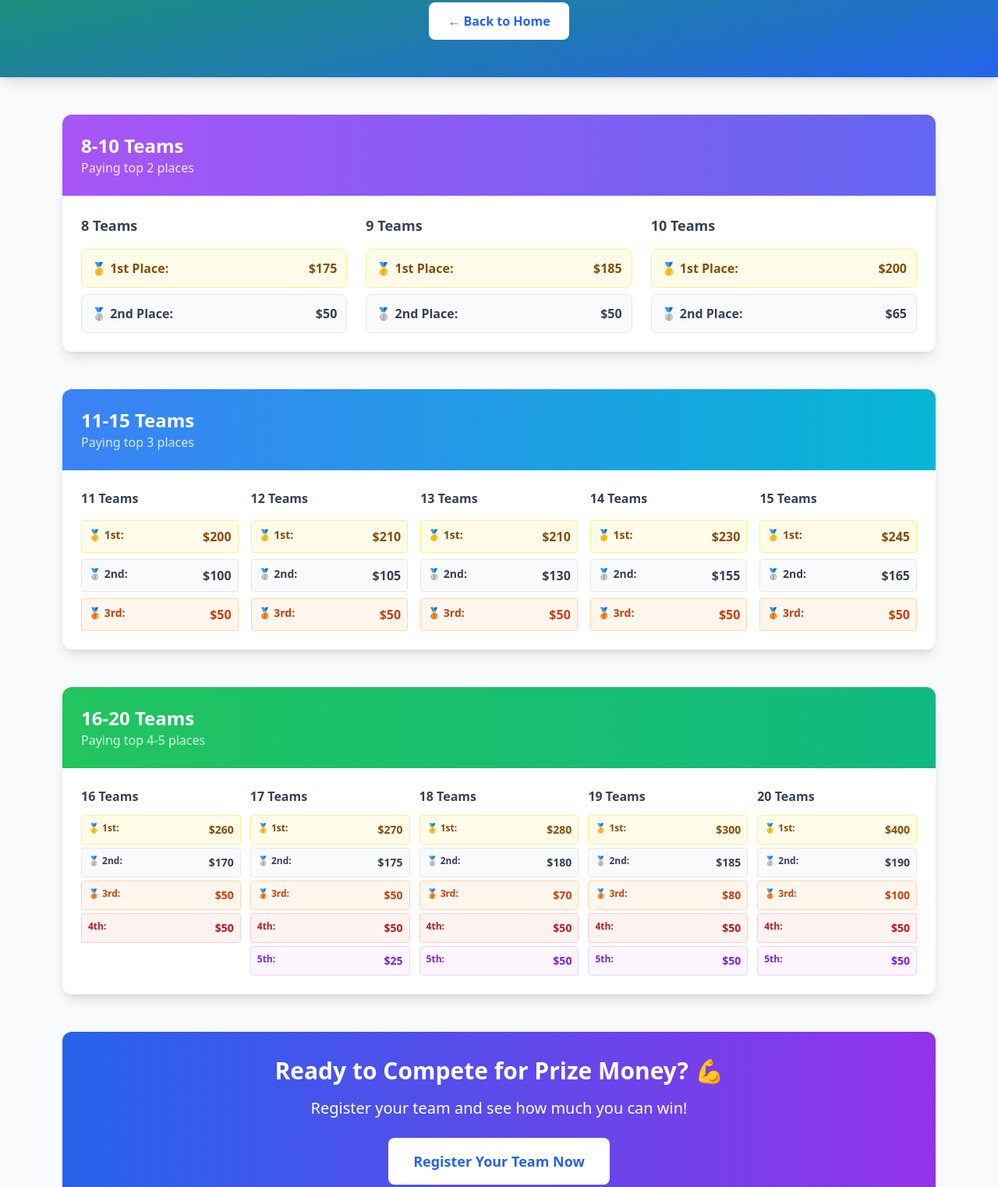
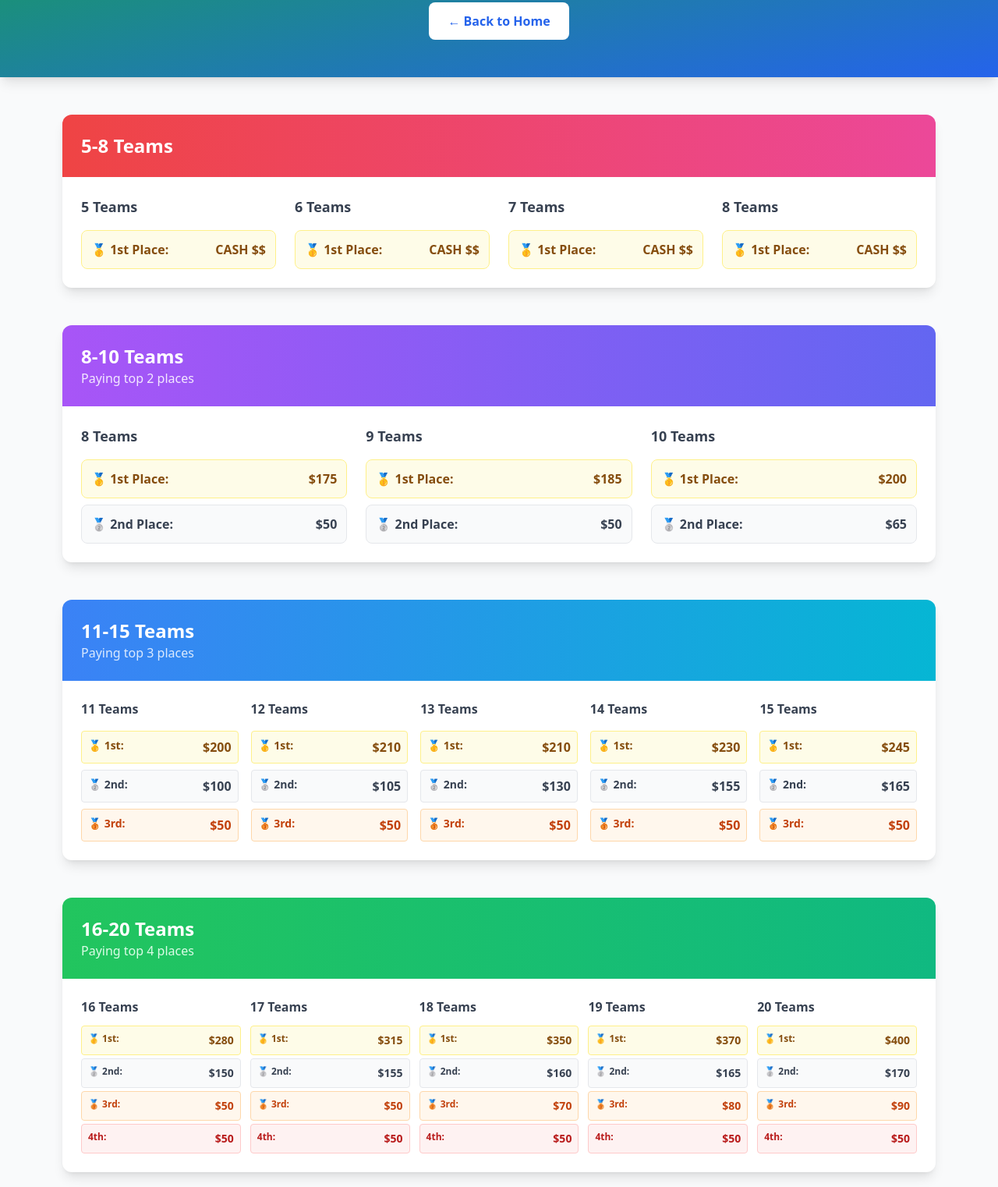
Before and after one commit to beachbakyard/datest, a plain HTML site: page payouts.html in a window 1280 px wide. Shown: the part 161-1683 px from the top of the page at 78% size. Drawn offline with nearby package versions, Linux system fonts and the light colour scheme.

Commit message:
Add files via upload

```diff
--- a/payouts.html
+++ b/payouts.html
@@ -1,10 +1,9 @@
-
 <!DOCTYPE html>
 <html lang="en">
 <head>
   <meta charset="UTF-8" />
   <meta name="viewport" content="width=device-width, initial-scale=1.0"/>
-  <title>Mens Open Tournament Payouts</title>
+  <title>Tournament Payouts - Home Court Series</title>
   <script src="https://cdn.tailwindcss.com"></script>
   <script async src="https://www.googletagmanager.com/gtag/js?id=G-2RWHND3S75"></script>
   <script>
@@ -34,6 +33,53 @@
 
     <!-- Payout Tables -->
     <div class="space-y-12">
+      <!-- 5-8 Teams -->
+      <div class="bg-white rounded-xl shadow-lg overflow-hidden">
+        <div class="bg-gradient-to-r from-red-500 to-pink-500 p-6">
+          <h3 class="text-2xl font-bold text-white">5-8 Teams</h3>
+        </div>
+        <div class="p-6">
+          <div class="grid grid-cols-1 md:grid-cols-4 gap-6">
+            <div class="space-y-4">
+              <h4 class="font-semibold text-lg text-gray-700">5 Teams</h4>
+              <div class="space-y-2">
+                <div class="flex justify-between p-3 bg-yellow-50 rounded-lg border border-yellow-200">
+                  <span class="font-semibold text-yellow-800">🥇 1st Place:</span>
+                  <span class="font-bold text-yellow-800">CASH $$</span>
+                </div>
+              </div>
+            </div>
+            <div class="space-y-4">
+              <h4 class="font-semibold text-lg text-gray-700">6 Teams</h4>
+              <div class="space-y-2">
+                <div class="flex justify-between p-3 bg-yellow-50 rounded-lg border border-yellow-200">
+                  <span class="font-semibold text-yellow-800">🥇 1st Place:</span>
+                  <span class="font-bold text-yellow-800">CASH $$</span>
+                </div>
+              </div>
+            </div>
+            <div class="space-y-4">
+              <h4 class="font-semibold text-lg text-gray-700">7 Teams</h4>
+              <div class="space-y-2">
+                <div class="flex justify-between p-3 bg-yellow-50 rounded-lg border border-yellow-200">
+                  <span class="font-semibold text-yellow-800">🥇 1st Place:</span>
+                  <span class="font-bold text-yellow-800">CASH $$</span>
+                </div>
+              </div>
+            </div>
+            <div class="space-y-4">
+              <h4 class="font-semibold text-lg text-gray-700">8 Teams</h4>
+              <div class="space-y-2">
+                <div class="flex justify-between p-3 bg-yellow-50 rounded-lg border border-yellow-200">
+                  <span class="font-semibold text-yellow-800">🥇 1st Place:</span>
+                  <span class="font-bold text-yellow-800">CASH $$</span>
+                </div>
+              </div>
+            </div>
+          </div>
+        </div>
+      </div>
+
       <!-- 8-10 Teams -->
       <div class="bg-white rounded-xl shadow-lg overflow-hidden">
         <div class="bg-gradient-to-r from-purple-500 to-indigo-500 p-6">
@@ -186,7 +232,7 @@
       <div class="bg-white rounded-xl shadow-lg overflow-hidden">
         <div class="bg-gradient-to-r from-green-500 to-emerald-500 p-6">
           <h3 class="text-2xl font-bold text-white">16-20 Teams</h3>
-          <p class="text-green-100">Paying top 4-5 places</p>
+          <p class="text-green-100">Paying top 4 places</p>
         </div>
         <div class="p-6">
           <div class="grid grid-cols-1 md:grid-cols-5 gap-3">
@@ -195,11 +241,11 @@
               <div class="space-y-1">
                 <div class="flex justify-between p-2 bg-yellow-50 rounded border border-yellow-200">
                   <span class="font-semibold text-yellow-800 text-xs">🥇 1st:</span>
-                  <span class="font-bold text-yellow-800 text-sm">$260</span>
+                  <span class="font-bold text-yellow-800 text-sm">$280</span>
                 </div>
                 <div class="flex justify-between p-2 bg-gray-50 rounded border border-gray-200">
                   <span class="font-semibold text-gray-700 text-xs">🥈 2nd:</span>
-                  <span class="font-bold text-gray-700 text-sm">$170</span>
+                  <span class="font-bold text-gray-700 text-sm">$150</span>
                 </div>
                 <div class="flex justify-between p-2 bg-orange-50 rounded border border-orange-200">
                   <span class="font-semibold text-orange-700 text-xs">🥉 3rd:</span>
@@ -216,11 +262,11 @@
               <div class="space-y-1">
                 <div class="flex justify-between p-2 bg-yellow-50 rounded border border-yellow-200">
                   <span class="font-semibold text-yellow-800 text-xs">🥇 1st:</span>
-                  <span class="font-bold text-yellow-800 text-sm">$270</span>
+                  <span class="font-bold text-yellow-800 text-sm">$315</span>
                 </div>
                 <div class="flex justify-between p-2 bg-gray-50 rounded border border-gray-200">
                   <span class="font-semibold text-gray-700 text-xs">🥈 2nd:</span>
-                  <span class="font-bold text-gray-700 text-sm">$175</span>
+                  <span class="font-bold text-gray-700 text-sm">$155</span>
                 </div>
                 <div class="flex justify-between p-2 bg-orange-50 rounded border border-orange-200">
                   <span class="font-semibold text-orange-700 text-xs">🥉 3rd:</span>
@@ -230,10 +276,6 @@
                   <span class="font-semibold text-red-700 text-xs">4th:</span>
                   <span class="font-bold text-red-700 text-sm">$50</span>
                 </div>
-                <div class="flex justify-between p-2 bg-purple-50 rounded border border-purple-200">
-                  <span class="font-semibold text-purple-700 text-xs">5th:</span>
-                  <span class="font-bold text-purple-700 text-sm">$25</span>
-                </div>
               </div>
             </div>
             <div class="space-y-3">
@@ -241,11 +283,11 @@
               <div class="space-y-1">
                 <div class="flex justify-between p-2 bg-yellow-50 rounded border border-yellow-200">
                   <span class="font-semibold text-yellow-800 text-xs">🥇 1st:</span>
-                  <span class="font-bold text-yellow-800 text-sm">$280</span>
+                  <span class="font-bold text-yellow-800 text-sm">$350</span>
                 </div>
                 <div class="flex justify-between p-2 bg-gray-50 rounded border border-gray-200">
                   <span class="font-semibold text-gray-700 text-xs">🥈 2nd:</span>
-                  <span class="font-bold text-gray-700 text-sm">$180</span>
+                  <span class="font-bold text-gray-700 text-sm">$160</span>
                 </div>
                 <div class="flex justify-between p-2 bg-orange-50 rounded border border-orange-200">
                   <span class="font-semibold text-orange-700 text-xs">🥉 3rd:</span>
@@ -255,10 +297,6 @@
                   <span class="font-semibold text-red-700 text-xs">4th:</span>
                   <span class="font-bold text-red-700 text-sm">$50</span>
                 </div>
-                <div class="flex justify-between p-2 bg-purple-50 rounded border border-purple-200">
-                  <span class="font-semibold text-purple-700 text-xs">5th:</span>
-                  <span class="font-bold text-purple-700 text-sm">$50</span>
-                </div>
               </div>
             </div>
             <div class="space-y-3">
@@ -266,11 +304,11 @@
               <div class="space-y-1">
                 <div class="flex justify-between p-2 bg-yellow-50 rounded border border-yellow-200">
                   <span class="font-semibold text-yellow-800 text-xs">🥇 1st:</span>
-                  <span class="font-bold text-yellow-800 text-sm">$300</span>
+                  <span class="font-bold text-yellow-800 text-sm">$370</span>
                 </div>
                 <div class="flex justify-between p-2 bg-gray-50 rounded border border-gray-200">
                   <span class="font-semibold text-gray-700 text-xs">🥈 2nd:</span>
-                  <span class="font-bold text-gray-700 text-sm">$185</span>
+                  <span class="font-bold text-gray-700 text-sm">$165</span>
                 </div>
                 <div class="flex justify-between p-2 bg-orange-50 rounded border border-orange-200">
                   <span class="font-semibold text-orange-700 text-xs">🥉 3rd:</span>
@@ -279,10 +317,6 @@
                 <div class="flex justify-between p-2 bg-red-50 rounded border border-red-200">
                   <span class="font-semibold text-red-700 text-xs">4th:</span>
                   <span class="font-bold text-red-700 text-sm">$50</span>
-                </div>
-                <div class="flex justify-between p-2 bg-purple-50 rounded border border-purple-200">
-                  <span class="font-semibold text-purple-700 text-xs">5th:</span>
-                  <span class="font-bold text-purple-700 text-sm">$50</span>
                 </div>
               </div>
             </div>
@@ -295,19 +329,15 @@
                 </div>
                 <div class="flex justify-between p-2 bg-gray-50 rounded border border-gray-200">
                   <span class="font-semibold text-gray-700 text-xs">🥈 2nd:</span>
-                  <span class="font-bold text-gray-700 text-sm">$190</span>
+                  <span class="font-bold text-gray-700 text-sm">$170</span>
                 </div>
                 <div class="flex justify-between p-2 bg-orange-50 rounded border border-orange-200">
                   <span class="font-semibold text-orange-700 text-xs">🥉 3rd:</span>
-                  <span class="font-bold text-orange-700 text-sm">$100</span>
+                  <span class="font-bold text-orange-700 text-sm">$90</span>
                 </div>
                 <div class="flex justify-between p-2 bg-red-50 rounded border border-red-200">
                   <span class="font-semibold text-red-700 text-xs">4th:</span>
                   <span class="font-bold text-red-700 text-sm">$50</span>
-                </div>
-                <div class="flex justify-between p-2 bg-purple-50 rounded border border-purple-200">
-                  <span class="font-semibold text-purple-700 text-xs">5th:</span>
-                  <span class="font-bold text-purple-700 text-sm">$50</span>
                 </div>
               </div>
             </div>
```
